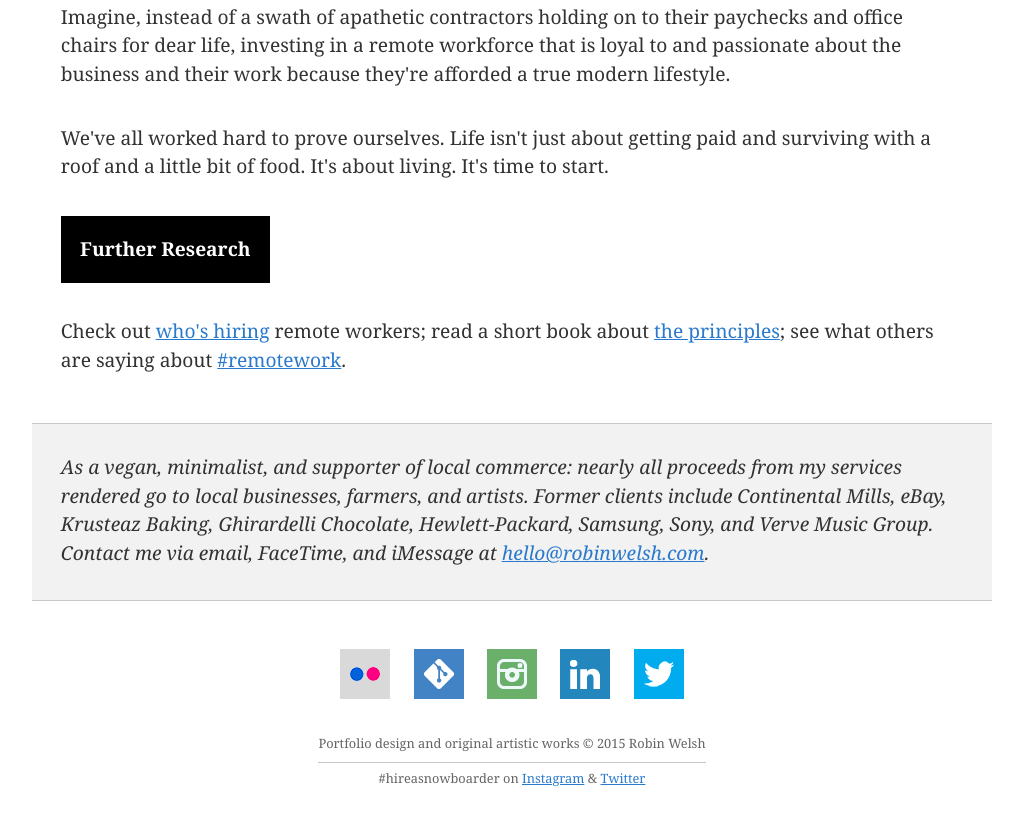
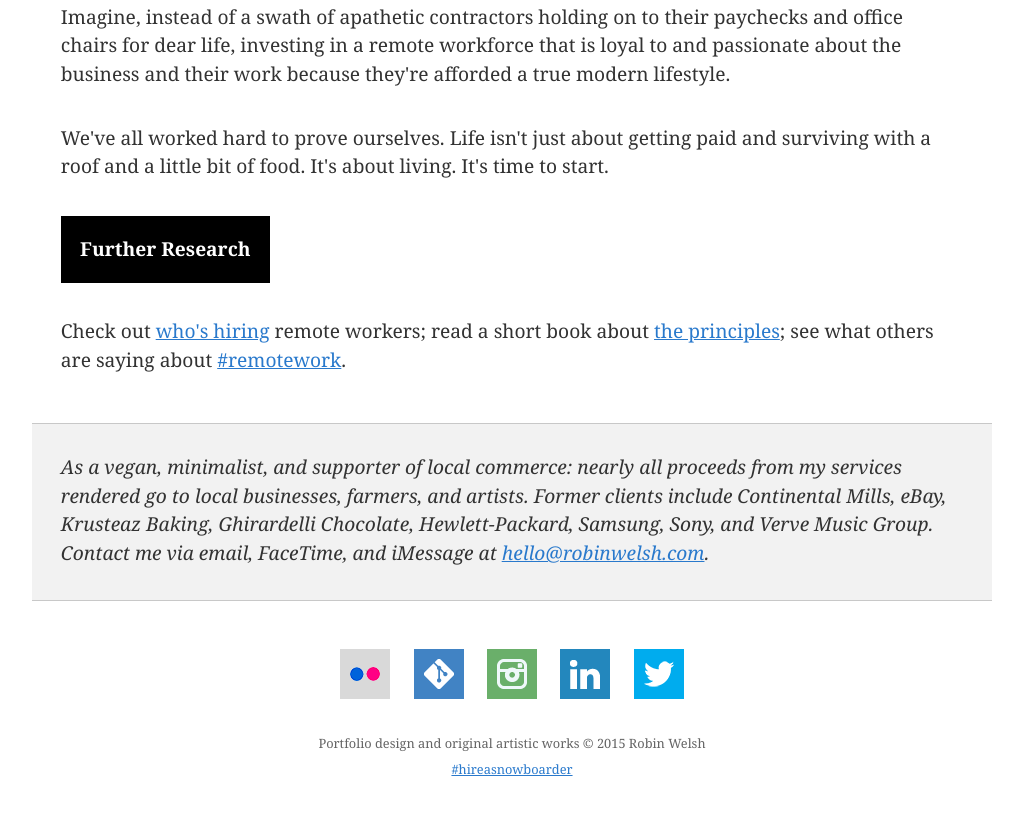
Before and after one commit to robinwelsh/robinwelsh.com, a plain HTML site: page index.html in a window 1280 px wide. Shown: the part 2988-3812 px from the top of the page, without its empty margins (128-1151 px from the left). Drawn offline with nearby package versions, Linux system fonts and the light colour scheme.

Commit message:
swap #hireasnowboarder links
temporarily removed Twitter link

```diff
--- a/index.html
+++ b/index.html
@@ -153,7 +153,7 @@
                 Portfolio design and original artistic works &copy; 2015 Robin Welsh
             </p>
             <p class="subfooter hireasnowboarder">
-                #hireasnowboarder on <a href="https://instagram.com/explore/tags/hireasnowboarder/" target="_blank">Instagram</a> &amp; <a href="http://is.gd/hireasnowboarder">Twitter</a>
+                <a href="https://instagram.com/explore/tags/hireasnowboarder/" target="_blank">#hireasnowboarder</a>
             </p>
         </footer>
     </div>
--- a/ui/sass/style.scss
+++ b/ui/sass/style.scss
@@ -273,10 +273,15 @@ footer {
 }
 
 .subfooter.copyright {
-  display:inline-block;
+
   margin-bottom: 0.5em;
-  padding-bottom:0.66em;
-  border-bottom: 1px solid rgb(200,200,200);
+
+  // separator
+  //
+  //display:inline-block;
+  //padding-bottom:0.66em;
+  //border-bottom: 1px solid rgb(200,200,200);
+
 }
 
 //Error
```
Also changed, not shown: ui/style.css.
